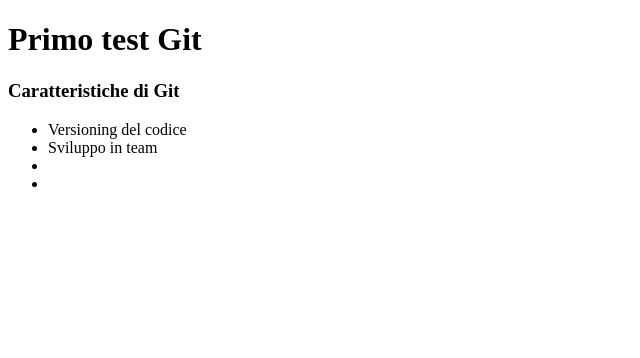
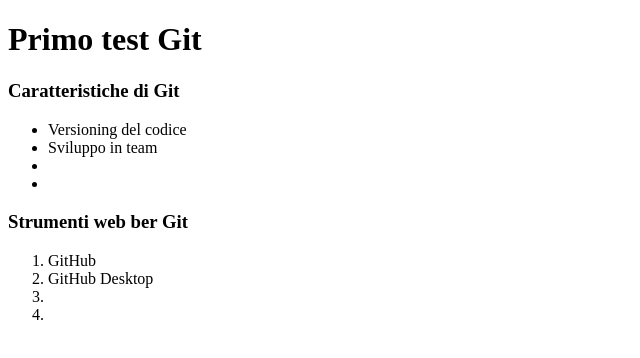
Before and after one commit to BernardiSamuele/Test, a plain HTML site: page index.html in a window 1280 px wide. Shown: the whole page, without its empty margins (0-640 px from the left). Drawn offline with Linux system fonts and the light colour scheme.

Commit message:
Aggiunto elenco numerato strumenti

```diff
--- a/index.html
+++ b/index.html
@@ -15,5 +15,12 @@
         <li></li>
         <li></li>
     </ul>
+    <h3>Strumenti web ber Git</h3>
+    <ol>
+        <li>GitHub</li>
+        <li>GitHub Desktop</li>
+        <li></li>
+        <li></li>
+    </ol>
 </body>
 </html>
```
